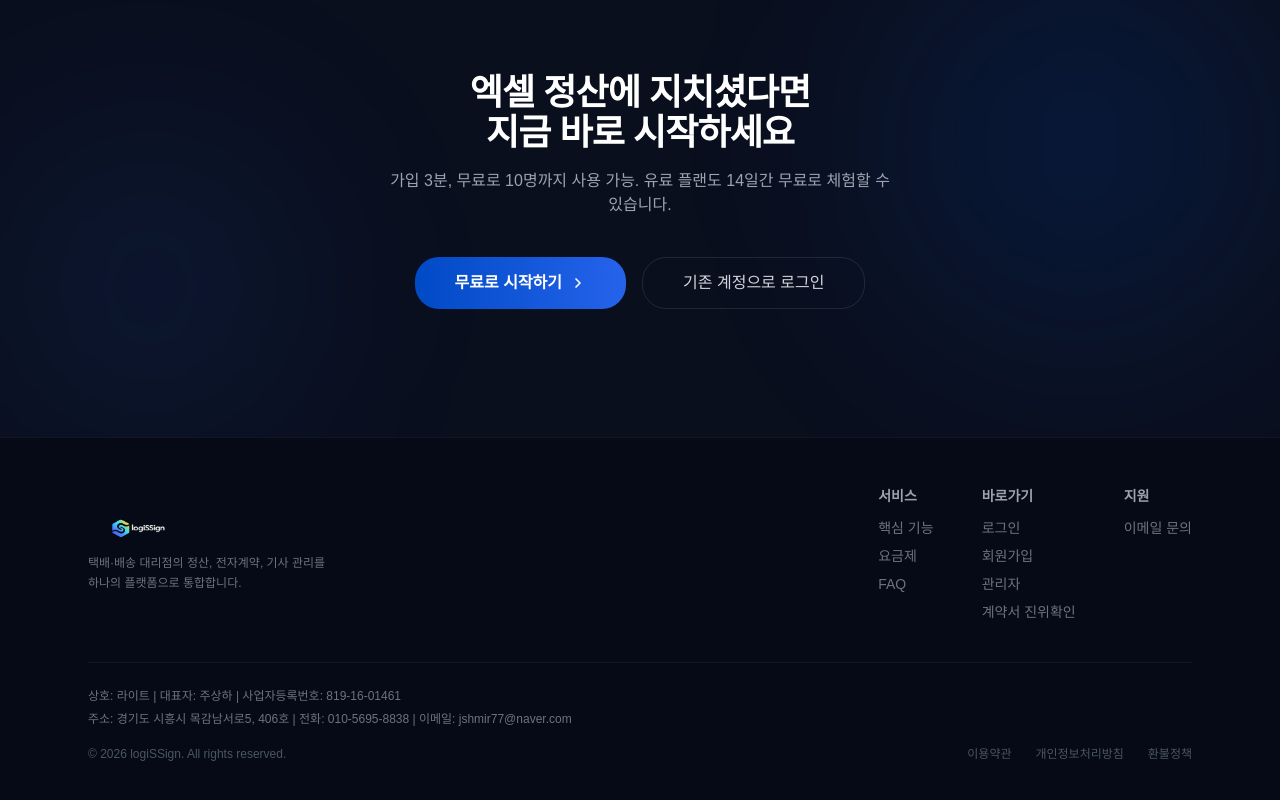
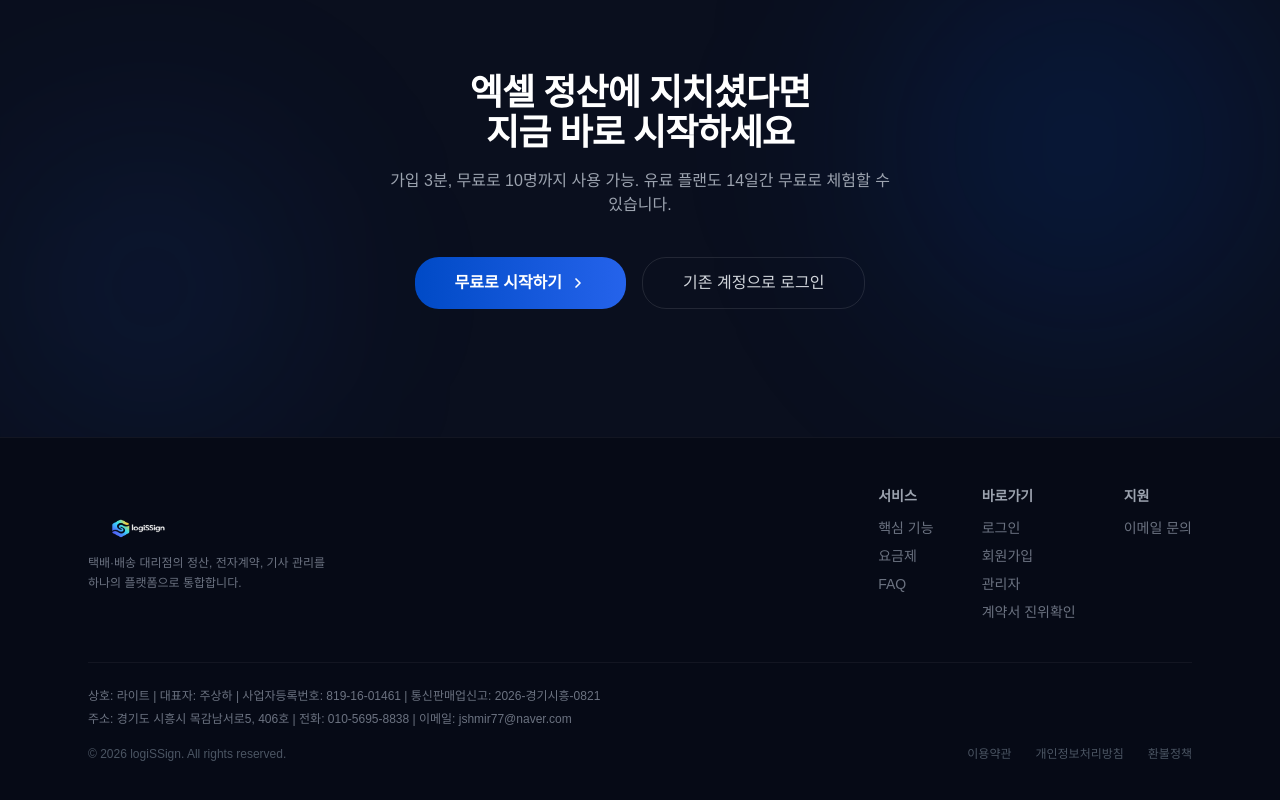
Before and after one commit to jshmir7070-sys/logiSSign, a Next.js app in the folder web/: page /about in a window 1280 px wide. Shown: the part 4803-5603 px from the top of the page. Built offline with nearby package versions, Linux system fonts and the light colour scheme.

Commit message:
feat: 통신판매업신고번호 추가 (2026-경기시흥-0821) — 전체 푸터 6곳

```diff
--- a/web/src/app/about/page.tsx
+++ b/web/src/app/about/page.tsx
@@ -897,7 +897,7 @@ export default function LandingPage() {
 
           <div className="border-t border-white/5 mt-10 pt-6">
             <div className="text-xs text-gray-500 space-y-1 mb-4 leading-relaxed">
-              <p>상호: 라이트 | 대표자: 주상하 | 사업자등록번호: 819-16-01461</p>
+              <p>상호: 라이트 | 대표자: 주상하 | 사업자등록번호: 819-16-01461 | 통신판매업신고: 2026-경기시흥-0821</p>
               <p>주소: 경기도 시흥시 목감남서로5, 406호 | 전화: 010-5695-8838 | 이메일: jshmir77@naver.com</p>
             </div>
             <div className="flex flex-col md:flex-row items-center justify-between gap-3">
--- a/web/src/app/page.tsx
+++ b/web/src/app/page.tsx
@@ -247,7 +247,7 @@ export default function HomePage() {
         {/* Footer */}
         <footer className="footer fade-in" style={{ animationDelay: '1.3s' }}>
           <div style={{ marginBottom: '12px', fontSize: '11px', color: '#475569', lineHeight: '1.6' }}>
-            <p>상호: 라이트 | 대표자: 주상하 | 사업자등록번호: 819-16-01461</p>
+            <p>상호: 라이트 | 대표자: 주상하 | 사업자등록번호: 819-16-01461 | 통신판매업신고: 2026-경기시흥-0821</p>
             <p>주소: 경기도 시흥시 목감남서로5, 406호 | 전화: 010-5695-8838</p>
             <p>이메일: jshmir77@naver.com</p>
           </div>
--- a/web/src/app/pricing/page.tsx
+++ b/web/src/app/pricing/page.tsx
@@ -377,7 +377,7 @@ export default function PricingPage() {
       <footer className="bg-[#0a0f1e] py-12">
         <div className="max-w-6xl mx-auto px-6">
           <div className="text-xs text-gray-500 space-y-1 mb-4 leading-relaxed">
-            <p>상호: 라이트 | 대표자: 주상하 | 사업자등록번호: 819-16-01461</p>
+            <p>상호: 라이트 | 대표자: 주상하 | 사업자등록번호: 819-16-01461 | 통신판매업신고: 2026-경기시흥-0821</p>
             <p>주소: 경기도 시흥시 목감남서로5, 406호 | 전화: 010-5695-8838 | 이메일: jshmir77@naver.com</p>
           </div>
           <div className="flex flex-col md:flex-row items-center justify-between gap-6">
--- a/web/src/app/privacy/page.tsx
+++ b/web/src/app/privacy/page.tsx
@@ -127,7 +127,7 @@ export default function PrivacyPage() {
       <footer className="border-t border-gray-200 mt-16">
         <div className="max-w-4xl mx-auto px-6 py-8">
           <div className="text-xs text-gray-400 space-y-1 mb-4 leading-relaxed">
-            <p>상호: 라이트 | 대표자: 주상하 | 사업자등록번호: 819-16-01461</p>
+            <p>상호: 라이트 | 대표자: 주상하 | 사업자등록번호: 819-16-01461 | 통신판매업신고: 2026-경기시흥-0821</p>
             <p>주소: 경기도 시흥시 목감남서로5, 406호 | 전화: 010-5695-8838 | 이메일: jshmir77@naver.com</p>
           </div>
           <div className="flex flex-col sm:flex-row items-center justify-between gap-4 text-xs text-gray-500">
--- a/web/src/app/terms/page.tsx
+++ b/web/src/app/terms/page.tsx
@@ -206,7 +206,7 @@ export default function TermsPage() {
       <footer className="border-t border-gray-200 mt-16">
         <div className="max-w-4xl mx-auto px-6 py-8">
           <div className="text-xs text-gray-400 space-y-1 mb-4 leading-relaxed">
-            <p>상호: 라이트 | 대표자: 주상하 | 사업자등록번호: 819-16-01461</p>
+            <p>상호: 라이트 | 대표자: 주상하 | 사업자등록번호: 819-16-01461 | 통신판매업신고: 2026-경기시흥-0821</p>
             <p>주소: 경기도 시흥시 목감남서로5, 406호 | 전화: 010-5695-8838 | 이메일: jshmir77@naver.com</p>
           </div>
           <div className="flex flex-col sm:flex-row items-center justify-between gap-4 text-xs text-gray-500">
--- a/web/src/components/shared/PublicFooter.tsx
+++ b/web/src/components/shared/PublicFooter.tsx
@@ -24,7 +24,7 @@ export default function PublicFooter({ dark = false }: { dark?: boolean }) {
             </div>
             <div className={`text-xs ${textMain} space-y-1 leading-relaxed`}>
               <p><strong>상호:</strong> 라이트 &nbsp;|&nbsp; <strong>대표자:</strong> 주상하</p>
-              <p><strong>사업자등록번호:</strong> 819-16-01461</p>
+              <p><strong>사업자등록번호:</strong> 819-16-01461 &nbsp;|&nbsp; <strong>통신판매업신고:</strong> 2026-경기시흥-0821</p>
               <p><strong>주소:</strong> 경기도 시흥시 목감남서로5, 406호</p>
               <p><strong>전화:</strong> 010-5695-8838 &nbsp;|&nbsp; <strong>이메일:</strong> jshmir77@naver.com</p>
             </div>
```
